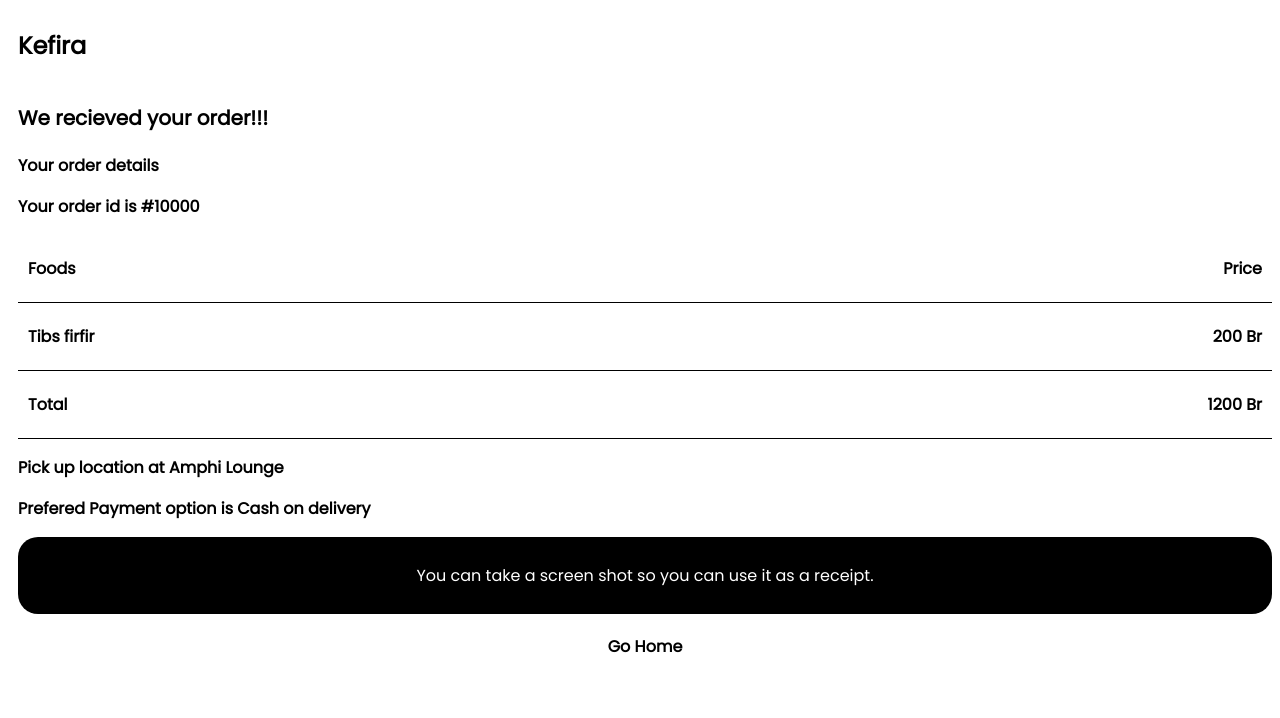
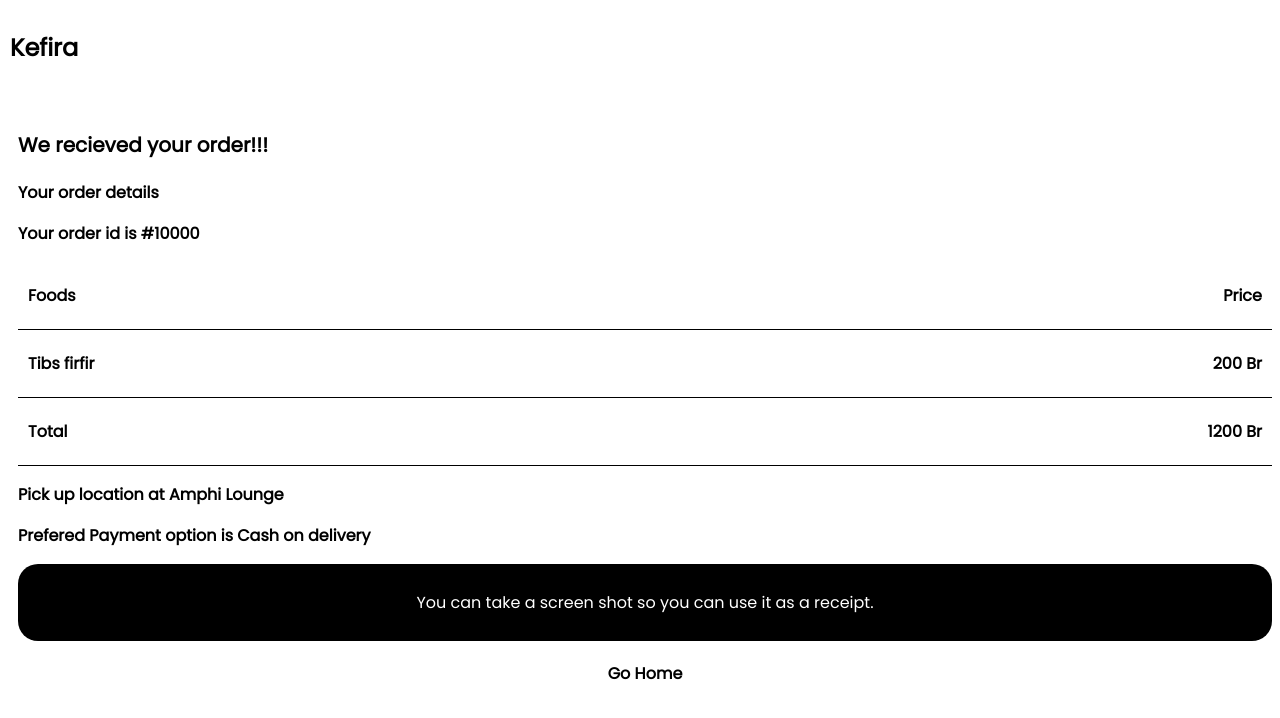
Before and after one commit to code-with-wondi/kefira, a React (Vite) app: page /reciept in a window 1280 px wide. Shown: the top 718 px of the page. Built offline with nearby package versions, Linux system fonts and the light colour scheme; some icons are missing.

Commit message:
fixed header

```diff
--- a/src/components/Cart.css
+++ b/src/components/Cart.css
@@ -1,5 +1,8 @@
 .top{
     margin-left: 10px;
+}
+.foods{
+    margin-top: 70px;
 }
 .single{
     font-weight: 700;
--- a/src/components/Checkout.css
+++ b/src/components/Checkout.css
@@ -1,5 +1,7 @@
 .checkWrapper{
     margin: 5px 10px;
+    margin-top: 70px;
+    overflow-x: hidden;
 
 }
 .checkWrapper>p{
@@ -7,7 +9,7 @@
 }
 .checkWrapper>input{
     height: 30px;
-    width: 300px;
+    width: 90%;
     background-color: rgb(222, 214, 214);
     font-size: 15px;
     padding: 5px;
--- a/src/components/FoodMenu.css
+++ b/src/components/FoodMenu.css
@@ -1,19 +1,30 @@
+
 .headwrapper {
-    padding: 0px 10px;
+    position: fixed;
+    top: 0;
+    left: 0;
+    width: 90%;
+    padding: 10px;
     display: flex;
     justify-content: space-between;
     align-items: center;
+    background-color: #fff;
+    z-index: 1000; /* Adjust the z-index as needed */
 }
-.logo,.cartIcon{
+
+.logo, .cartIcon {
     color: black;
 }
+
 .icons {
     font-size: 30px;
     cursor: pointer;
 }
 
 .menus {
+    margin-top: 70px;
     text-align: left;
+
     padding: 20px;
 }
 
--- a/src/components/Reciept.css
+++ b/src/components/Reciept.css
@@ -1,7 +1,14 @@
 .recieptWrapper{
     padding-left: 10px;
+    margin-top: 50px;
 
 }
+
+
+  .recieptWrapper {
+    /* Add padding to the top to accommodate the fixed header */
+    padding-top: 60px; /* Adjust this value based on the height of your header */
+  }
 .ord{
     font-size: 20px;
     font-weight: 700;
--- a/src/components/Reciept.jsx
+++ b/src/components/Reciept.jsx
@@ -5,7 +5,7 @@ import './Reciept.css'
 const Reciept = () => {
   return (
     <>
-       <Header />
+        <Header className="header" />
        <div className="recieptWrapper">
        <p className='ord'>We recieved your order!!!</p>
        <p>Your order details</p>
```
